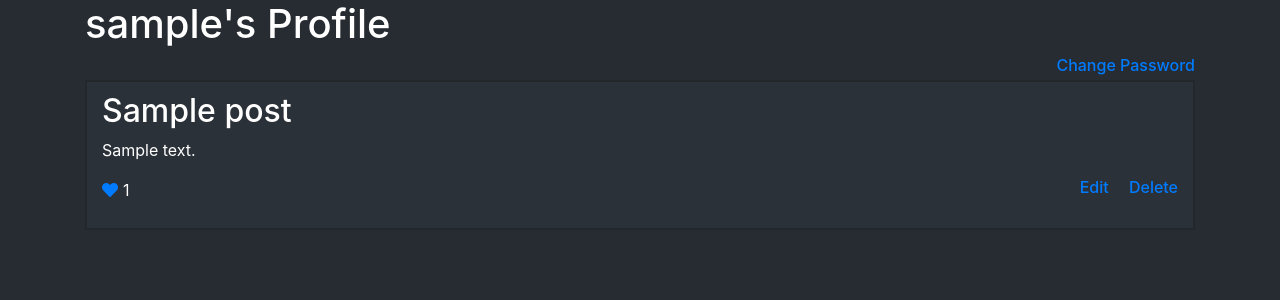
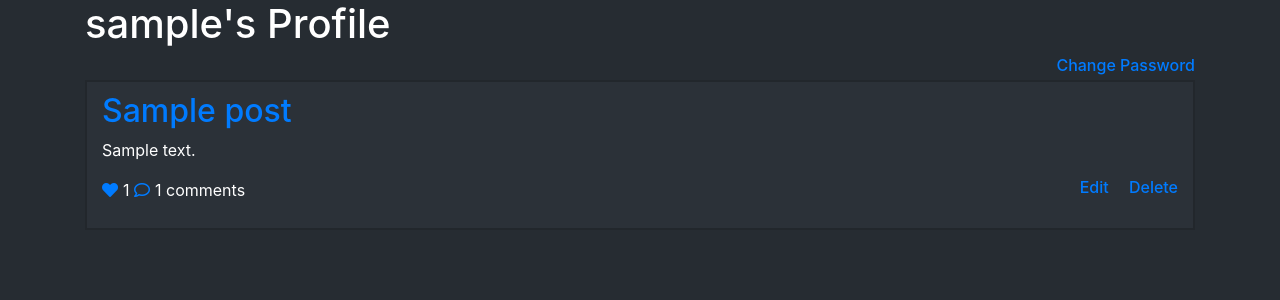
Before and after one commit to Rafagars/micro-posting, a Flask app: a page that uses app/templates/ShowUser.html in a window 1280 px wide. Shown: the part 72-372 px from the top of the page. Run offline with Flask 2, Linux system fonts and the light colour scheme; a user stored in the database is signed in; tables that the repository leaves empty hold one stand-in row (values such as "Sample post"); some libraries are stand-ins or nearby versions.

Commit message:
Comments improvement

```diff
--- a/app/forms.py
+++ b/app/forms.py
@@ -31,6 +31,6 @@ class EditUser(FlaskForm):
 	submit = SubmitField('Change')
 
 class CommentForm(FlaskForm):
-	body = TextAreaField('Body', render_kw={"rows": 5, "cols": 60})
+	body = TextAreaField('Body', validators = [InputRequired()], render_kw={"rows": 5, "cols": 60})
 
 	submit = SubmitField('Comment')
--- a/app/static/css/style.css
+++ b/app/static/css/style.css
@@ -21,6 +21,14 @@
 }
 
 #posts .post {
+  box-sizing: content-box;
+  border: 2px double #22272c;
+  background-color: #2b3138;
+  margin-bottom: 5px;
+  padding: 10px 15px;
+}
+
+#comments .comment {
   box-sizing: content-box;
   border: 2px double #22272c;
   background-color: #2b3138;
--- a/app/templates/ShowUser.html
+++ b/app/templates/ShowUser.html
@@ -15,7 +15,7 @@
 	<br>
 	<div class="post">
 
-		<h2 class="">{{post.title}}</h2>
+		<h2 class=""><a href="{{ url_for('show_post', post_id=post.id) }}">{{post.title}}</a></h2>
 		<p>{{post.body}}</p>
 
 		{% if current_user.id == post.posted_by %}
@@ -24,9 +24,15 @@
 		{% endif %}
 
 		{% if current_user.has_liked(post) %}
-		<p class="likes"><a href="{{ url_for('like_action', post_id=post.id, action='unlike') }}" class="fas fa-heart"></a><span style="margin-left: 5px;">{{ post.likes.count() }}</span></p>
+		<p class="unlike">
+			<a href="{{ url_for('like_action', post_id=post.id, action='unlike') }}" class="fas fa-heart"></a><span style="margin-left: 5px;">{{ post.likes.count() }}</span>
+			<a href="{{ url_for('show_post', post_id=post.id)}}" class="far fa-comment"></a><span style="margin-left: 5px;">{{ post.comments.count() }} comments </span>
+		</p>
 		{% else %}
-		<p class="likes"><a href="{{ url_for('like_action', post_id=post.id, action='like') }}" class="far fa-heart"></a><span style="margin-left: 5px;">{{ post.likes.count() }}</span></p>
+		<p class="like">
+			<a href="{{ url_for('like_action', post_id=post.id, action='like') }}" class="far fa-heart"></a><span style="margin-left: 5px;">{{ post.likes.count() }}</span>
+			<a href="{{ url_for('show_post', post_id=post.id)}}" class="far fa-comment"><span>{{ post.comments.count() }} comments </span></a>
+		</p>
 		{% endif %}
 
 	</div>
--- a/app/views.py
+++ b/app/views.py
@@ -128,18 +128,21 @@ def show_post(post_id):
 	user = User.get_by_id(post.posted_by)
 	post.username = user.username
 	comments = Comment.query.order_by(Comment.id.desc()).all()
+	for comment in comments:
+		comment.username = user.username
 	form = CommentForm()
 	if form.validate_on_submit():
 		comment = Comment(body = form.body.data, post_id = post.id, user_id = user.id)
+		db.session.add(comment)
 		try:
 			db.session.commit()
 		except:
 			db.session.rollback()
-			return render_template("ShowPost.html", post = post, form = form)
+			return render_template("ShowPost.html", post = post, form = form, comments = comments)
 		finally:
 			db.session.close()
-			return redirect(url_for('show_user', post_id = post.id))
-	return render_template("ShowPost.html", post = post, form = form)
+			return redirect(url_for('index'))
+	return render_template("ShowPost.html", post = post, form = form, comments = comments)
 
 
 @app.route("/delete_post/<int:post_id>")
```
Also changed, not shown: app/templates/ShowPost.html (+12 -16 lines).
